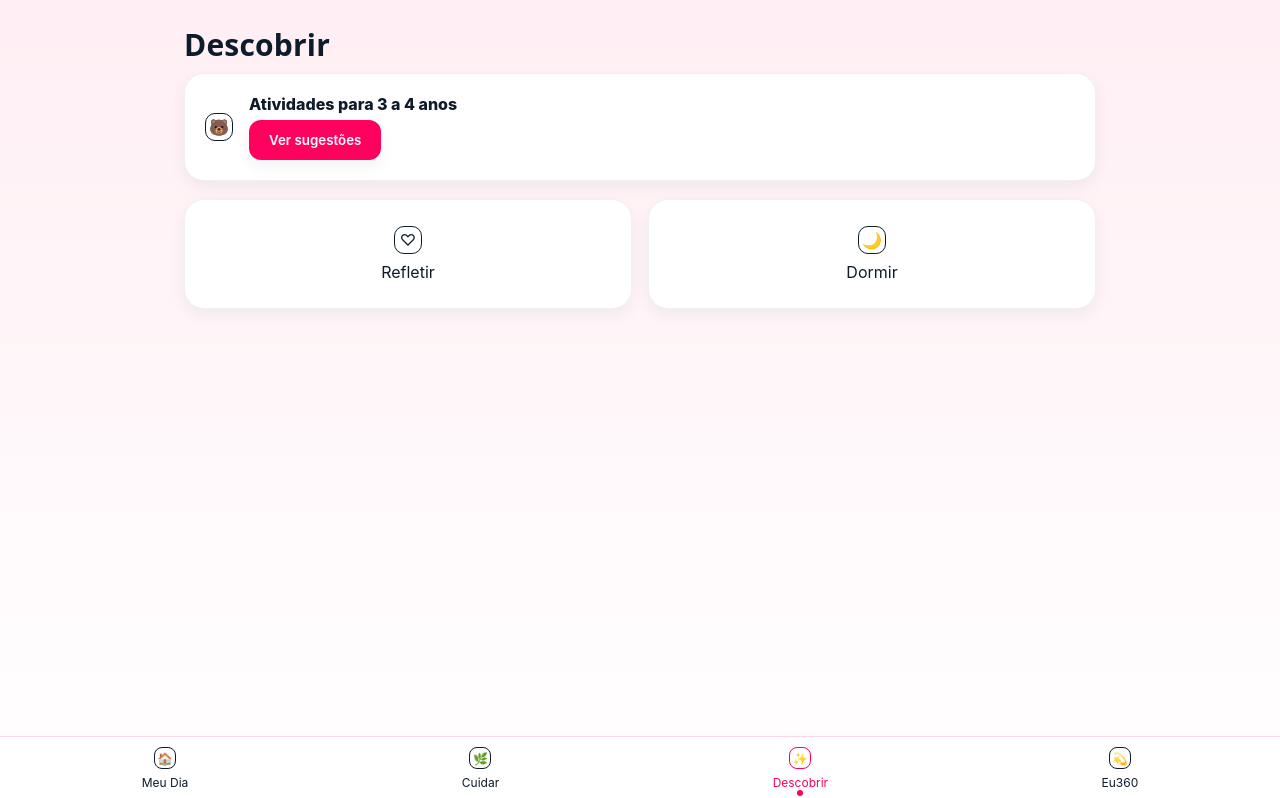
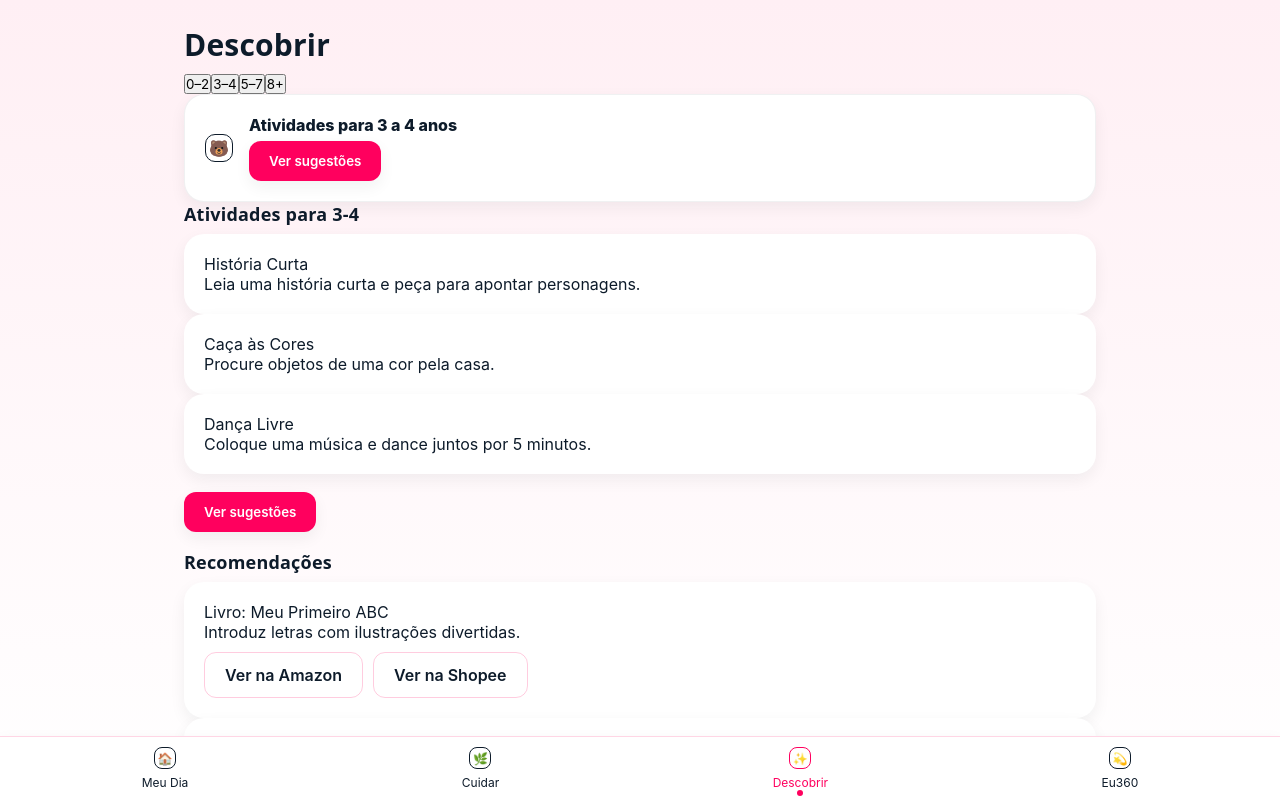
Before and after one commit to simonebrusco/materna360, a Next.js app: page /descobrir in a window 1280 px wide. Shown: the top 798 px of the page. Built offline with nearby package versions, Linux system fonts and the light colour scheme.

Commit message:
Convert Discover page to client component with age tabs, state, and dynamic content
cgen-c89ea2c40f4049b6ae1a9f5c0881b2f7

```diff
--- a/app/descobrir/page.jsx
+++ b/app/descobrir/page.jsx
@@ -1,14 +1,43 @@
+"use client";
+
+import { useState, useMemo } from "react";
 import Card from "../../components/ui/Card";
 import NavyCard from "../../components/ui/NavyCard";
 import Btn from "../../components/ui/Btn";
 import AgeTitle from "../../components/discover/AgeTitle";
-
-export const metadata={title:"Descobrir • Materna360"};
+import { getLastAgeGroup, setLastAgeGroup } from "../../lib/storage.js";
+import { activitiesByAge, productRecs } from "../../lib/recs";
 
 export default function Descobrir(){
+  const allowed = ["0-2","3-4","5-7","8+"];
+  const [age, setAge] = useState(getLastAgeGroup("3-4"));
+  const setAgeSafe = (next) => {
+    if (!allowed.includes(next)) return;
+    setAge(next);
+    setLastAgeGroup(next);
+  };
+
+  const activities = useMemo(() => activitiesByAge?.[age] ?? [], [age]);
+  const recs = useMemo(() => productRecs?.[age] ?? [], [age]);
+
   return (
     <div className="container">
       <h1 className="h1">Descobrir</h1>
+
+      <div className="age-tabs" role="tablist" aria-label="Faixas etárias">
+        {allowed.map((key) => (
+          <button
+            key={key}
+            type="button"
+            role="tab"
+            aria-selected={age === key}
+            className={`age-tab ${age === key ? "is-active" : ""}`}
+            onClick={() => setAgeSafe(key)}
+          >
+            {key.replace("-", "–")}
+          </button>
+        ))}
+      </div>
 
       <Card className="card-navy">
         <div style={{display:"grid",gridTemplateColumns:"32px 1fr",gap:12,alignItems:"center"}}>
@@ -20,6 +49,40 @@ export default function Descobrir(){
         </div>
       </Card>
 
+      <section>
+        <h3 className="h3">Atividades para {age}</h3>
+        <div className="grid-activities">
+          {activities.slice(0,3).map(a => (
+            <div key={a.id} className="card activity">
+              <div className="card-title">{a.title}</div>
+              <div className="card-desc">{a.desc}</div>
+            </div>
+          ))}
+        </div>
+        <div className="space"/>
+        <button type="button" className="btn btn-primary" onClick={() => null}>
+          Ver sugestões
+        </button>
+      </section>
+
+      <div className="space"/>
+
+      <section>
+        <h3 className="h3">Recomendações</h3>
+        <div className="grid-recs">
+          {recs.slice(0,2).map((r, i) => (
+            <div key={i} className="card rec">
+              <div className="card-title">{r.type === "book" ? "Livro" : "Brinquedo"}: {r.title}</div>
+              <div className="card-desc">{r.blurb}</div>
+              <div className="actions" style={{display:"flex", gap:10, marginTop:10}}>
+                <a className="btn btn-ghost" href={r.amazon||"#"} target="_blank" rel="noopener noreferrer sponsored">Ver na Amazon</a>
+                <a className="btn btn-ghost" href={r.shopee||"#"} target="_blank" rel="noopener noreferrer sponsored">Ver na Shopee</a>
+              </div>
+            </div>
+          ))}
+        </div>
+      </section>
+
       <div className="space"></div>
 
       <div className="grid-2">
```
